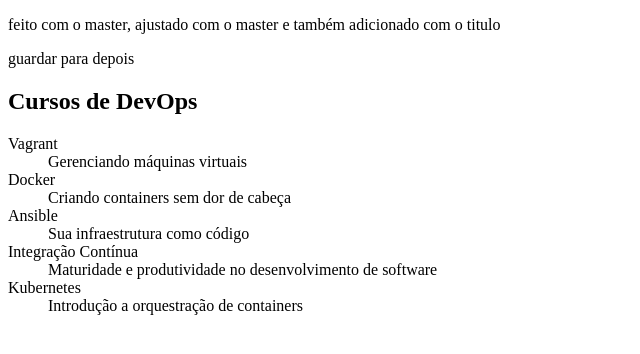
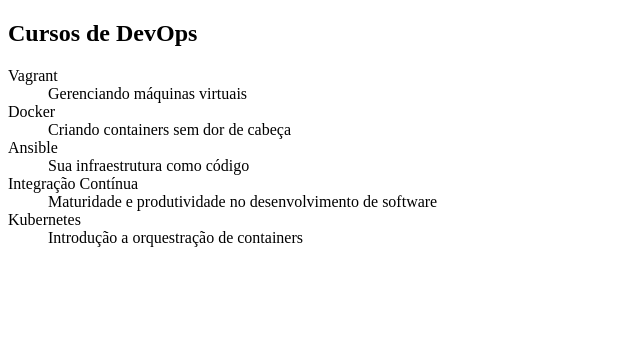
Before and after one commit to Skema1114/git-e-github-curso-alura, a plain HTML site: page index.html in a window 1280 px wide. Shown: the whole page, without its empty margins (0-640 px from the left). Drawn offline with Linux system fonts and the light colour scheme.

Commit message:
Modificações nas tags

```diff
--- a/index.html
+++ b/index.html
@@ -5,13 +5,7 @@
     <meta http-equiv="X-UA-Compatible" content="IE=edge" />
     <meta name="viewport" content="width=device-width, initial-scale=1.0" />
 
-    <title>CURSOS DA ALURA COM LETRA MAIUÚSCULA</title>
-
-    <p>
-      feito com o master, ajustado com o master e também adicionado com o titulo
-    </p>
-
-    <p>guardar para depois</p>
+    <title>Lista de cursos</title>
   </head>
 
   <body>
```
